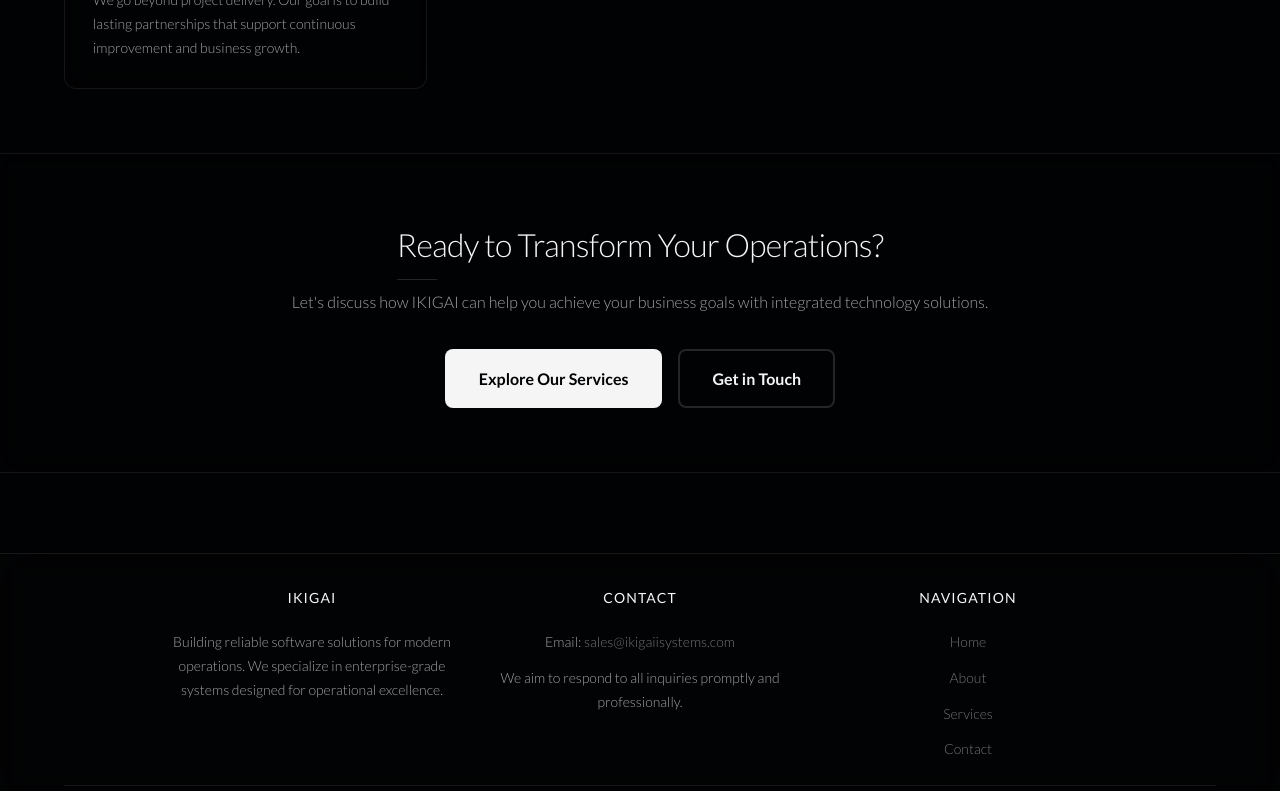
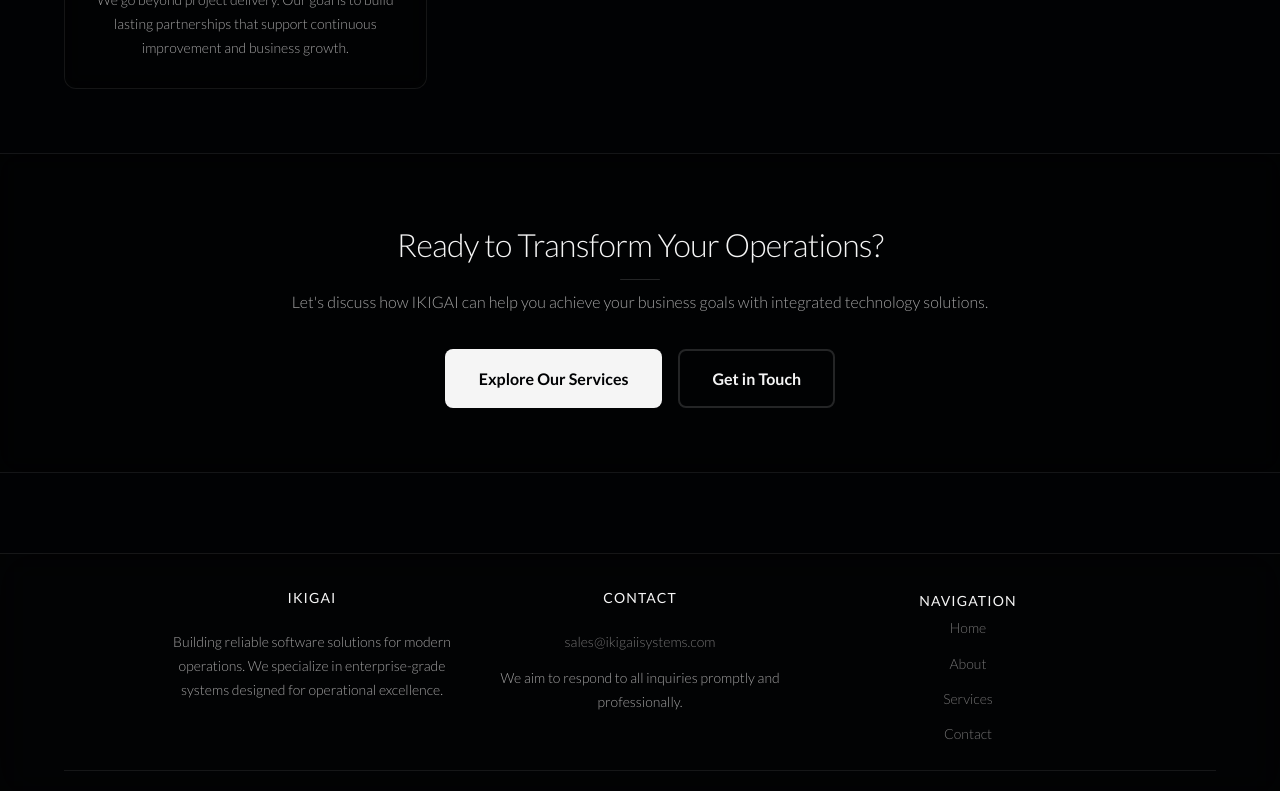
Before and after one commit to wanderer30/ikigai-website, a Next.js app: page / in a window 1280 px wide. Shown: the part 2000-2791 px from the top of the page. Built offline with nearby package versions, Linux system fonts and the light colour scheme.

Commit message:
Center content on mobile view

```diff
--- a/config/site.ts
+++ b/config/site.ts
@@ -4,6 +4,10 @@ export const siteConfig = {
   description:
     "Multi-disciplinary technology solutions across software development, data engineering, automation, civil works, renewable energy, and industrial parts supply.",
   copyright: "© 2026 IKIGAI. All rights reserved.",
+  footerDescription:
+    "Building reliable software solutions for modern operations. We specialize in enterprise-grade systems designed for operational excellence.",
+  footerContactNote:
+    "We aim to respond to all inquiries promptly and professionally.",
 } as const;
 
 export const contactConfig = {
--- a/src/app/globals.css
+++ b/src/app/globals.css
@@ -363,6 +363,73 @@ body.mobile-menu-open {
     line-height: 1;
 }
 
+/* HOME PAGE — centered layout */
+.home-page .hero .container {
+    display: flex;
+    flex-direction: column;
+    align-items: center;
+    text-align: center;
+}
+
+.home-page .hero h1,
+.home-page .hero p {
+    margin-left: auto;
+    margin-right: auto;
+}
+
+.home-page .hero-actions {
+    justify-content: center;
+}
+
+.home-page .section-header {
+    text-align: center;
+}
+
+.home-page .section h2,
+.home-page .section-header h2 {
+    display: block;
+    text-align: center;
+}
+
+.home-page .section h2::after,
+.home-page .section-header h2::after {
+    left: 50%;
+    transform: translateX(-50%);
+}
+
+.home-page .section-subtitle {
+    text-align: center;
+    margin-left: auto;
+    margin-right: auto;
+}
+
+.home-page .intro-content {
+    text-align: center;
+}
+
+.home-page .intro-content p {
+    margin-left: auto;
+    margin-right: auto;
+}
+
+.home-page .intro-image {
+    max-width: 640px;
+    margin: 0 auto;
+    width: 100%;
+}
+
+.home-page .benefits-grid,
+.home-page .services-preview-grid {
+    justify-items: center;
+}
+
+.home-page .benefit-item,
+.home-page .service-preview-card {
+    width: 100%;
+    max-width: 480px;
+    text-align: center;
+}
+
 /* HERO */
 .hero {
     padding: 80px 0 72px;
@@ -654,7 +721,18 @@ body.mobile-menu-open {
     line-height: 1.7;
 }
 
-.footer-grid a {
+.footer-nav__list {
+    list-style: none;
+    margin: 0;
+    padding: 0;
+    display: flex;
+    flex-direction: column;
+    align-items: center;
+    gap: 8px;
+}
+
+.footer-nav__list a,
+.footer-contact a {
     color: var(--text-muted);
     text-decoration: none;
     transition: color 0.2s ease;
@@ -662,7 +740,8 @@ body.mobile-menu-open {
     font-weight: 300;
 }
 
-.footer-grid a:hover {
+.footer-nav__list a:hover,
+.footer-contact a:hover {
     color: var(--text-primary);
 }
 
@@ -1123,6 +1202,117 @@ body.mobile-menu-open {
         order: -1;
     }
 
+    /* Mobile — centered page content */
+    main .hero .container {
+        display: flex;
+        flex-direction: column;
+        align-items: center;
+        text-align: center;
+    }
+
+    main .hero h1,
+    main .hero p {
+        margin-left: auto;
+        margin-right: auto;
+    }
+
+    main .hero-actions {
+        justify-content: center;
+        width: 100%;
+    }
+
+    main .section-header {
+        text-align: center;
+    }
+
+    main .section h2,
+    main .section-header h2 {
+        display: block;
+        text-align: center;
+    }
+
+    main .section h2::after,
+    main .section-header h2::after {
+        left: 50%;
+        transform: translateX(-50%);
+    }
+
+    main .section-subtitle {
+        text-align: center;
+        margin-left: auto;
+        margin-right: auto;
+    }
+
+    main .section p,
+    main .text-side p {
+        text-align: center;
+        margin-left: auto;
+        margin-right: auto;
+    }
+
+    main .intro-content,
+    main .text-side,
+    main .content-with-image,
+    main .intro-with-image {
+        text-align: center;
+    }
+
+    main .image-side,
+    main .intro-image {
+        max-width: 640px;
+        margin-left: auto;
+        margin-right: auto;
+        width: 100%;
+    }
+
+    main .vision-mission-grid,
+    main .values-grid,
+    main .benefits-grid,
+    main .services-preview-grid,
+    main .services-offerings-list {
+        justify-items: center;
+    }
+
+    main .vision-mission-card,
+    main .value-card,
+    main .benefit-item,
+    main .service-preview-card,
+    main .service-featured {
+        width: 100%;
+        max-width: 480px;
+    }
+
+    main .vision-mission-card,
+    main .value-card,
+    main .benefit-item,
+    main .service-preview-card,
+    main .service-featured__content {
+        text-align: center;
+    }
+
+    main .service-highlights {
+        justify-content: center;
+    }
+
+    main .contact-info {
+        text-align: center;
+        margin-top: 0;
+    }
+
+    main .contact-info strong {
+        display: block;
+        min-width: unset;
+        margin-bottom: 4px;
+    }
+
+    main .contact-info p {
+        text-align: center;
+    }
+
+    main .address-block {
+        margin-top: 20px;
+    }
+
     .cta-section h2 {
         font-size: 28px;
     }
@@ -1176,15 +1366,70 @@ body.mobile-menu-open {
         gap: 24px;
     }
 
+    .site-footer {
+        margin-top: 40px;
+    }
+
     .footer-grid {
-        grid-template-columns: 1fr;
+        display: flex;
+        flex-direction: column;
+        align-items: center;
+        gap: 14px;
+        padding: 16px 0 10px;
+    }
+
+    .footer-grid > div,
+    .footer-nav {
+        display: flex;
+        flex-direction: column;
+        align-items: center;
+        gap: 6px;
+    }
+
+    .footer-description,
+    .footer-contact-note {
+        display: none;
+    }
+
+    .footer-grid strong {
+        font-size: 11px;
+        margin-bottom: 2px;
+        letter-spacing: 0.1em;
+    }
+
+    .site-footer p,
+    .footer-nav__list a,
+    .footer-contact a {
+        font-size: 13px;
+        line-height: 1.4;
+    }
+
+    .footer-nav__list {
+        flex-direction: row;
+        flex-wrap: wrap;
         justify-content: center;
-        gap: 32px;
-        padding: 24px 0 20px;
+        gap: 6px 16px;
+    }
+
+    .footer-bottom {
+        padding: 10px 16px;
+        font-size: 11px;
     }
 
     .footer-container {
-        padding: 0 20px;
+        padding: 0 16px;
+    }
+
+    .home-page .intro-with-image {
+        text-align: center;
+    }
+
+    .home-page .intro-content {
+        order: 2;
+    }
+
+    .home-page .intro-image {
+        order: 1;
     }
 }
 
--- a/src/components/home/HomePage.tsx
+++ b/src/components/home/HomePage.tsx
@@ -6,12 +6,12 @@ import { ServicesPreviewSection } from "@/components/home/ServicesPreviewSection
 
 export function HomePage() {
   return (
-    <>
+    <div className="home-page">
       <HomeHeroSection />
       <IntroSection />
       <ServicesPreviewSection />
       <BenefitsSection />
       <HomeCtaSection />
-    </>
+    </div>
   );
 }
--- a/src/components/layout/Footer.tsx
+++ b/src/components/layout/Footer.tsx
@@ -6,30 +6,27 @@ export function Footer() {
     <footer className="site-footer">
       <div className="footer-container">
         <div className="footer-grid">
-          <div>
+          <div className="footer-brand">
             <strong>{siteConfig.name}</strong>
-            <p>
-              Building reliable software solutions for modern operations. We
-              specialize in enterprise-grade systems designed for operational
-              excellence.
-            </p>
+            <p className="footer-description">{siteConfig.footerDescription}</p>
           </div>
-          <div>
+          <div className="footer-contact">
             <strong>Contact</strong>
             <p>
-              Email:{" "}
               <a href={`mailto:${contactConfig.email}`}>{contactConfig.email}</a>
             </p>
-            <p>We aim to respond to all inquiries promptly and professionally.</p>
+            <p className="footer-contact-note">{siteConfig.footerContactNote}</p>
           </div>
-          <div>
+          <nav className="footer-nav" aria-label="Footer navigation">
             <strong>Navigation</strong>
-            {navigationLinks.map((link) => (
-              <p key={link.href}>
-                <Link href={link.href}>{link.label}</Link>
-              </p>
-            ))}
-          </div>
+            <ul className="footer-nav__list">
+              {navigationLinks.map((link) => (
+                <li key={link.href}>
+                  <Link href={link.href}>{link.label}</Link>
+                </li>
+              ))}
+            </ul>
+          </nav>
         </div>
         <div className="footer-bottom">{siteConfig.copyright}</div>
       </div>
```
